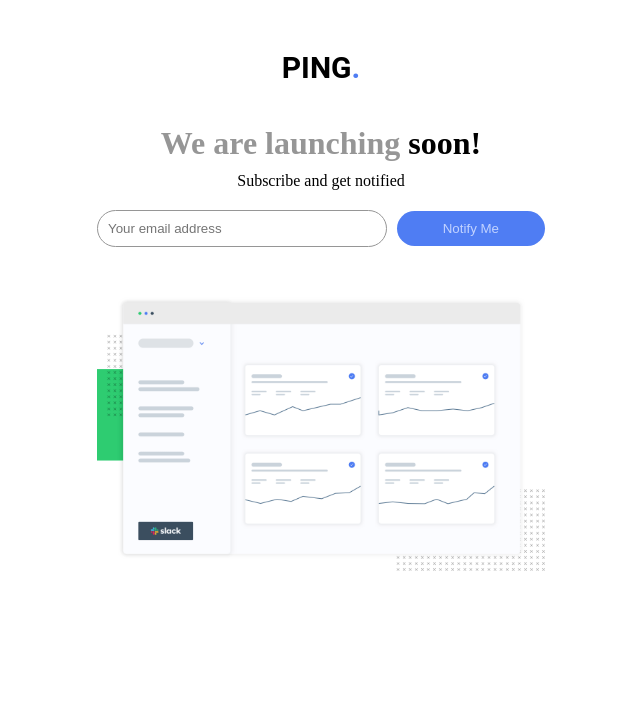
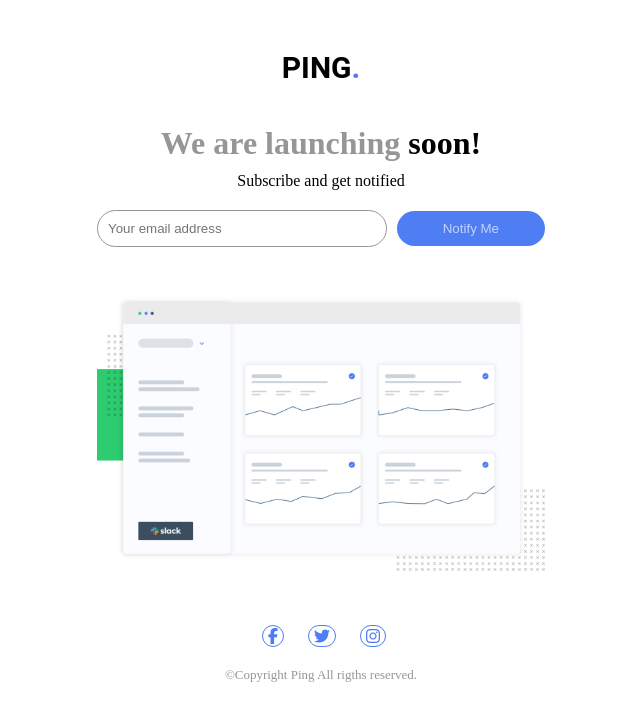
Before and after one commit to MikeZuck1/ping-coming-soon-page-master, a website: page index.html in a window 1280 px wide. Shown: the whole page, without its empty margins (319-959 px from the left). Drawn offline with Linux system fonts and the light colour scheme.

Commit message:
I Worked on the footer and social media icons.

```diff
--- a/index.html
+++ b/index.html
@@ -3,6 +3,7 @@
 <head>
   <meta charset="UTF-8">
   <meta name="viewport" content="width=device-width, initial-scale=1.0"> <!-- displays site properly based on user's device -->
+  <link rel="stylesheet" href="https://cdnjs.cloudflare.com/ajax/libs/font-awesome/6.5.2/css/all.min.css" />
   <link rel="icon" type="image/png" sizes="32x32" href="./images/favicon-32x32.png">
   <link rel="stylesheet" href="./styles/styles.css">
   <title>Frontend Mentor | Ping coming soon page</title>
@@ -30,6 +31,22 @@
         <div class="content-image">
           <img src="./images/illustration-dashboard.png" alt="illustration-dashboard">
         </div>
+
+        <div class="social-media">
+
+          <div class="facebook">
+            <i class="fa-brands fa-facebook-f"></i>
+          </div>
+          <div class="twitter">
+            <i class="fa-brands fa-twitter"></i>
+          </div>
+          <div class="instagram">
+            <i class="fa-brands fa-instagram"></i>
+          </div>
+
+        </div>
+
+        <p class="copyright">&copy;Copyright Ping All rigths reserved.</p>
       </div>
 
     </div>
--- a/styles/styles.css
+++ b/styles/styles.css
@@ -87,3 +87,35 @@ button {
 .content-image img {
     width: 100%;
 }
+
+/* FOOTER PAGE */
+.social-media {
+    display: flex;
+    align-items: center;
+    justify-content: center;
+    margin-top: 50px;
+}
+
+.facebook,
+.twitter,
+.instagram {
+    margin: 0 15px;
+}
+
+.social-media i  {
+    display: flex;
+    align-items: center;
+    justify-content: center;
+    color: hsl(223, 87%, 63%);
+    border: 1px solid hsl(223, 87%, 63%);
+    border-radius: 20px;
+    padding: 2px;
+    width: 100%;
+}
+
+.copyright {
+    margin-top: 20px;
+    font-size: 13px;
+    text-align: center;
+    color: hsl(0, 0%, 59%);
+}
```
